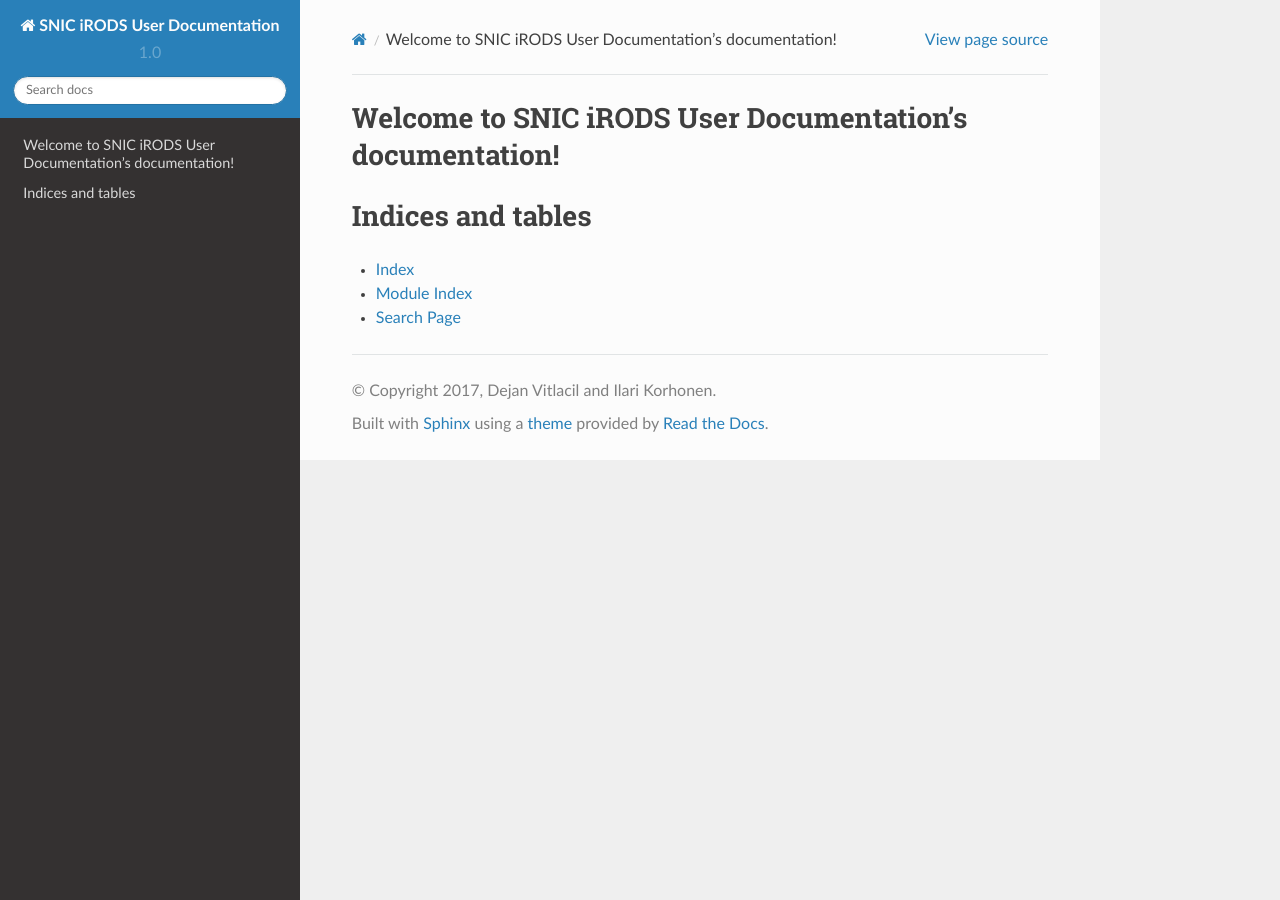
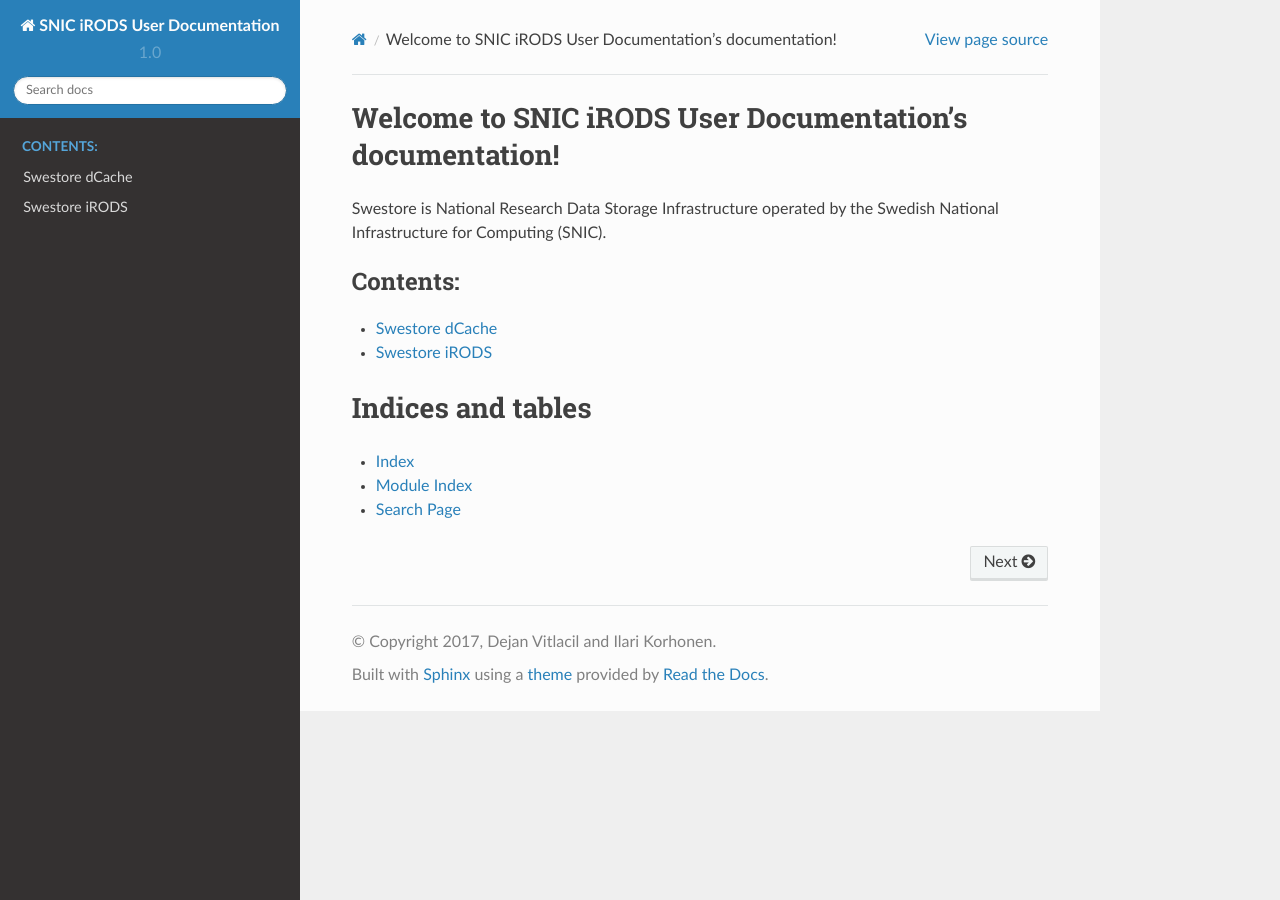
Before and after one commit to KTH-PDC/snic-irods-userdocs, a Sphinx documentation site: the page built from source/index.rst, in a window 1280 px wide. Built offline with Sphinx 7.4.7 and the Read the Docs theme 2.0.0, drawn with Linux system fonts in a browser that asks for light colours.

Commit message:
Building documentation

```diff
--- a/source/index.rst
+++ b/source/index.rst
@@ -6,10 +6,21 @@
 Welcome to SNIC iRODS User Documentation's documentation!
 =========================================================
 
+
+Swestore is National Research Data Storage Infrastructure operated by the Swedish National Infrastructure for Computing (SNIC).
+
+
+
+
+
+
+
 .. toctree::
    :maxdepth: 2
    :caption: Contents:
 
+   Swestore_dCache
+   Swestore_iRODS
 
 
 Indices and tables
```
